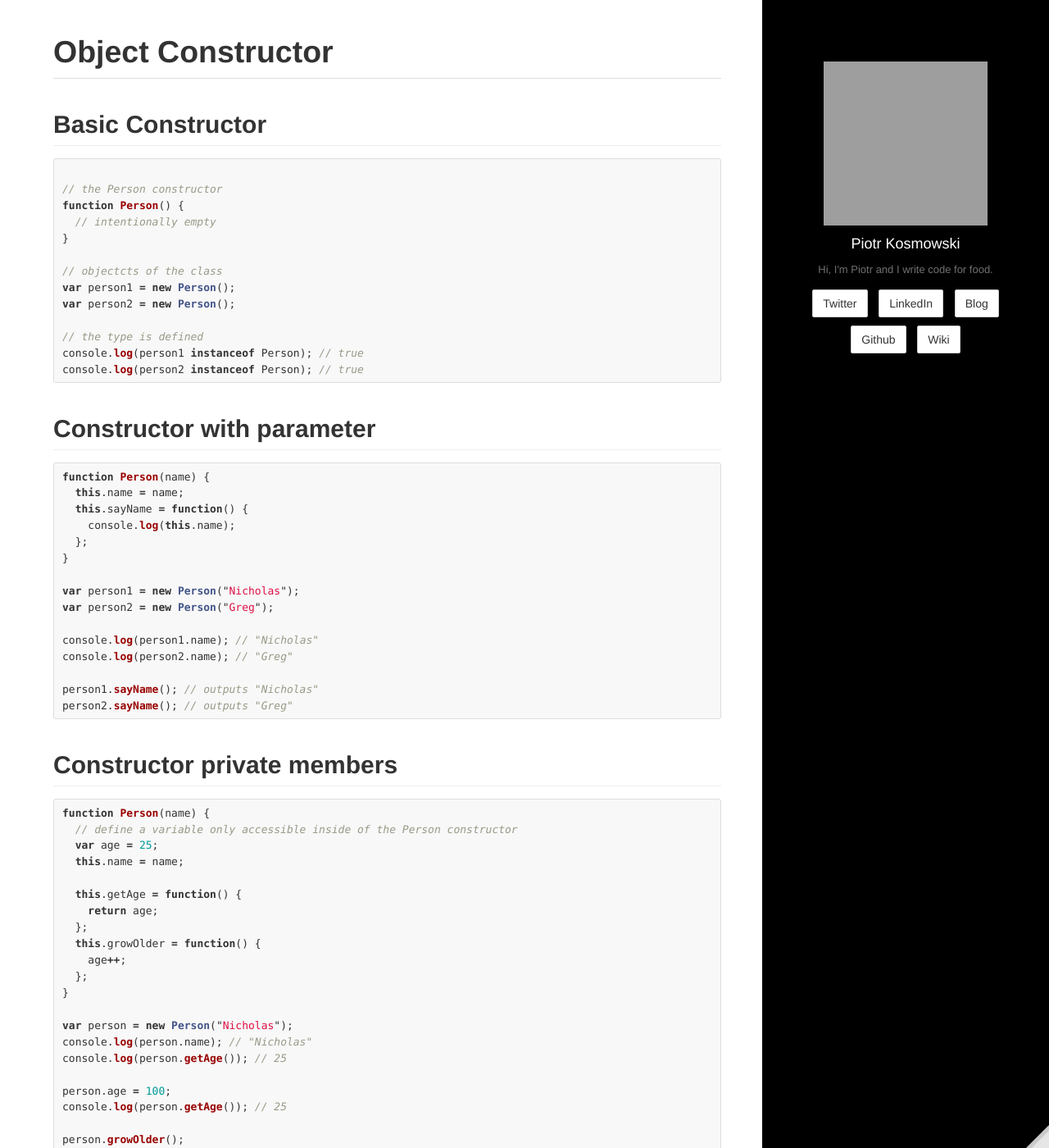
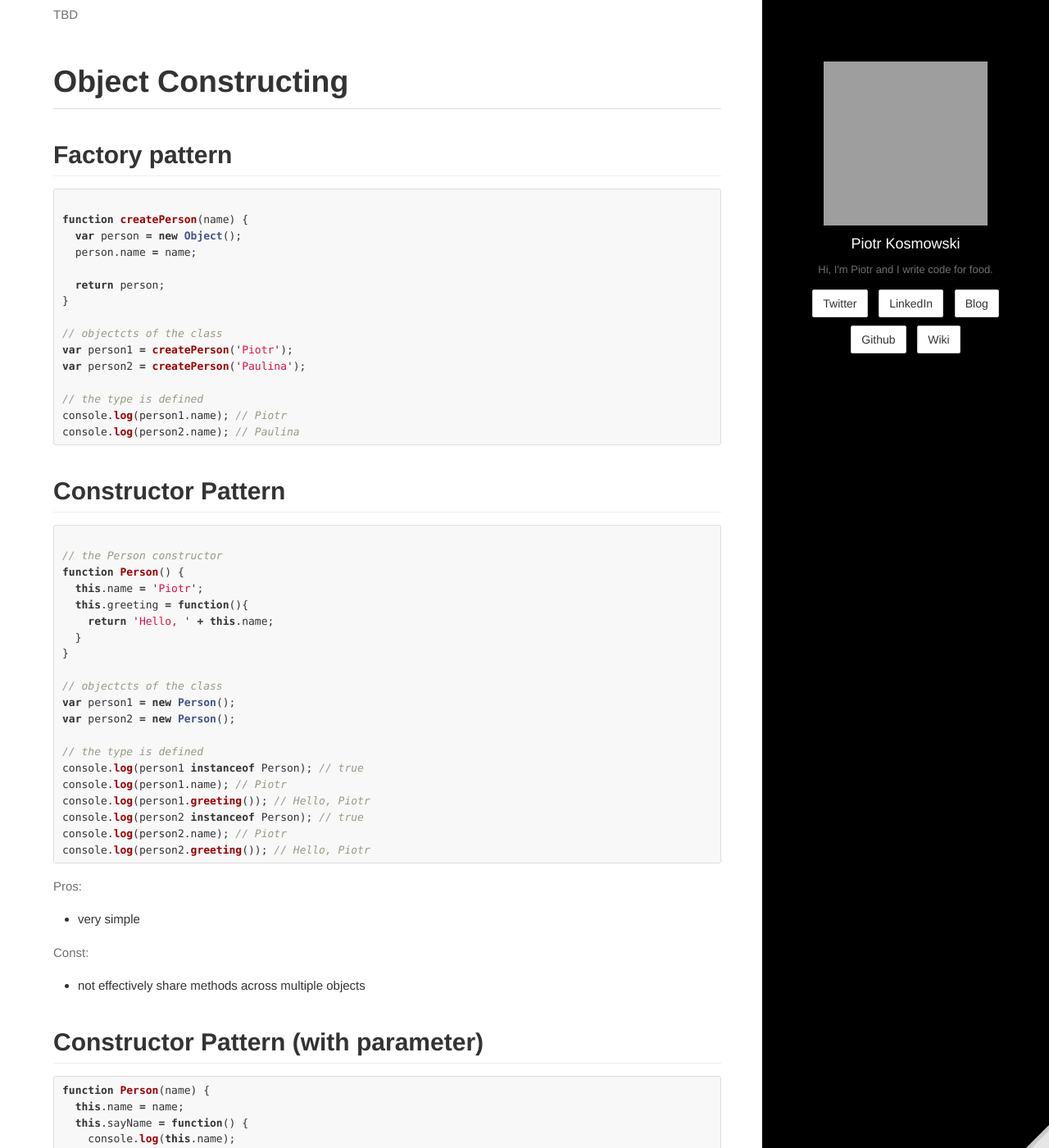
Before and after one commit to kospiotr/kospiotr.github.io, a Jekyll site: the page built from wiki/java-script.md, in a window 1280 px wide and 1400 px high, scrolled down 4487 px. Shown: the whole window at 82% size. Built offline with Jekyll 4.4.1, drawn with Linux system fonts in a browser that asks for light colours; some of the changed text lies outside the part shown; grey boxes are pictures that could not be loaded.

Commit message:
Update java-script.md

````diff
--- a/wiki/java-script.md
+++ b/wiki/java-script.md
@@ -167,15 +167,38 @@
 
 TBD
 
-# Object Constructor
+# Object Constructing
 
-## Basic Constructor
+## Factory pattern
+
+```javascript
+
+function createPerson(name) {
+  var person = new Object();
+  person.name = name;
+
+  return person;
+}
+
+// objectcts of the class
+var person1 = createPerson('Piotr');
+var person2 = createPerson('Paulina');
+
+// the type is defined
+console.log(person1.name); // Piotr
+console.log(person2.name); // Paulina
+```
+
+## Constructor Pattern
 
 ```javascript
 
 // the Person constructor
 function Person() {
-  // intentionally empty
+  this.name = 'Piotr';
+  this.greeting = function(){
+    return 'Hello, ' + this.name;
+  }
 }
 
 // objectcts of the class
@@ -184,10 +207,23 @@
 
 // the type is defined
 console.log(person1 instanceof Person); // true
+console.log(person1.name); // Piotr
+console.log(person1.greeting()); // Hello, Piotr
 console.log(person2 instanceof Person); // true
+console.log(person2.name); // Piotr
+console.log(person2.greeting()); // Hello, Piotr
 ```
 
-## Constructor with parameter
+Pros:
+
+- very simple
+
+Const:
+
+- not effectively share methods across multiple objects
+
+
+## Constructor Pattern (with parameter)
 
 ```javascript
 function Person(name) {
@@ -207,7 +243,7 @@
 person2.sayName(); // outputs "Greg"
 ```
 
-## Constructor private members
+## Constructor Pattern (wit private members)
 
 ```javascript
 function Person(name) {
````
